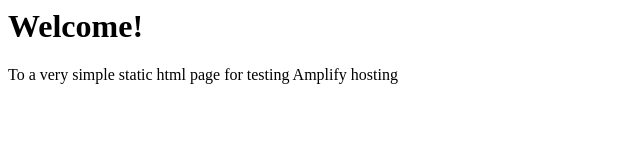
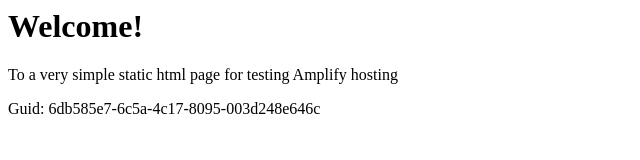
Before and after one commit to aws-aemilia-cmh/Github-PR-Commit-Integration-Test-DoNotTouch-GitHubAutoBuildCanaryTest-v1-preprod-us-east-2, a website: page src/index.html in a window 1280 px wide. Shown: the whole page, without its empty margins (0-640 px from the left). Drawn offline with Linux system fonts and the light colour scheme.

Commit message:
commit from integ tests

```diff
--- a/src/index.html
+++ b/src/index.html
@@ -1,3 +1,5 @@
+
+
 <html lang="en">
 
 <head>
@@ -10,6 +12,6 @@
 <body>
     <h1>Welcome!</h1>
     <p>To a very simple static html page for testing Amplify hosting</p>
-</body>
+    <p>Guid: 6db585e7-6c5a-4c17-8095-003d248e646c</p></body>
 
 </html>
```
